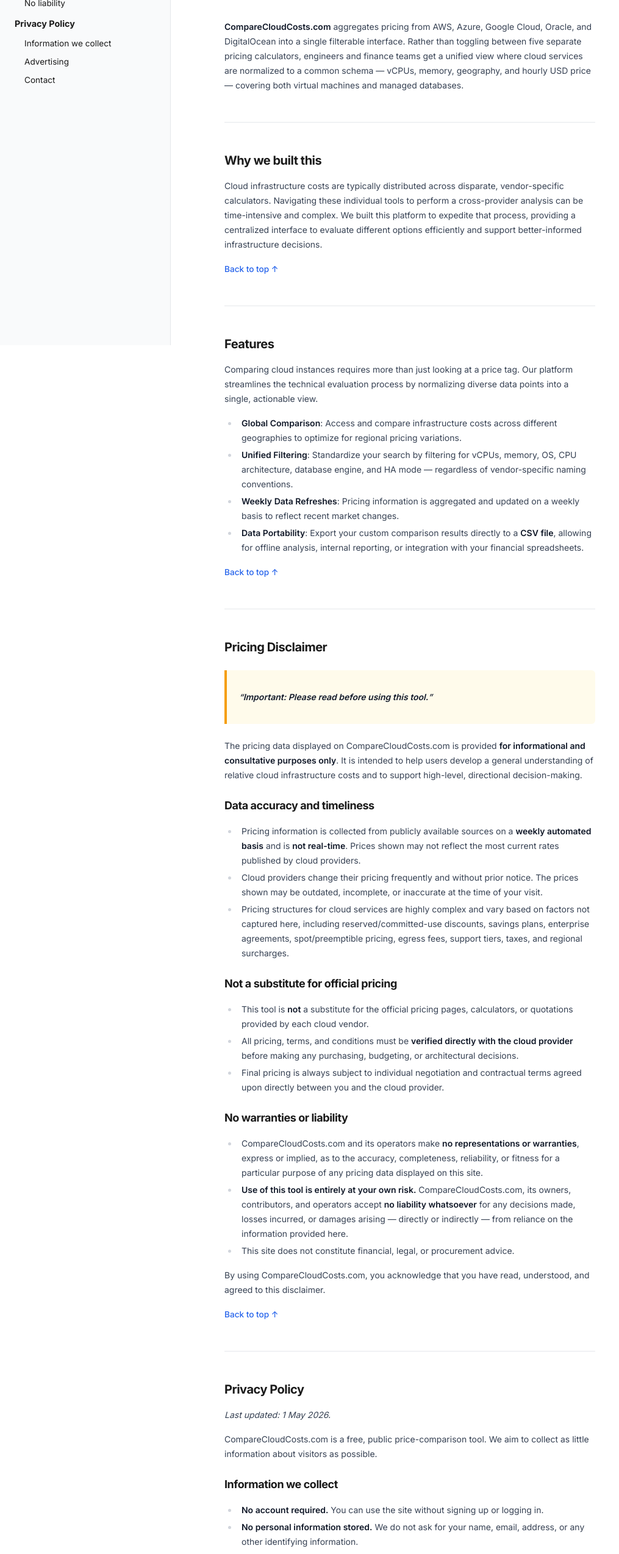
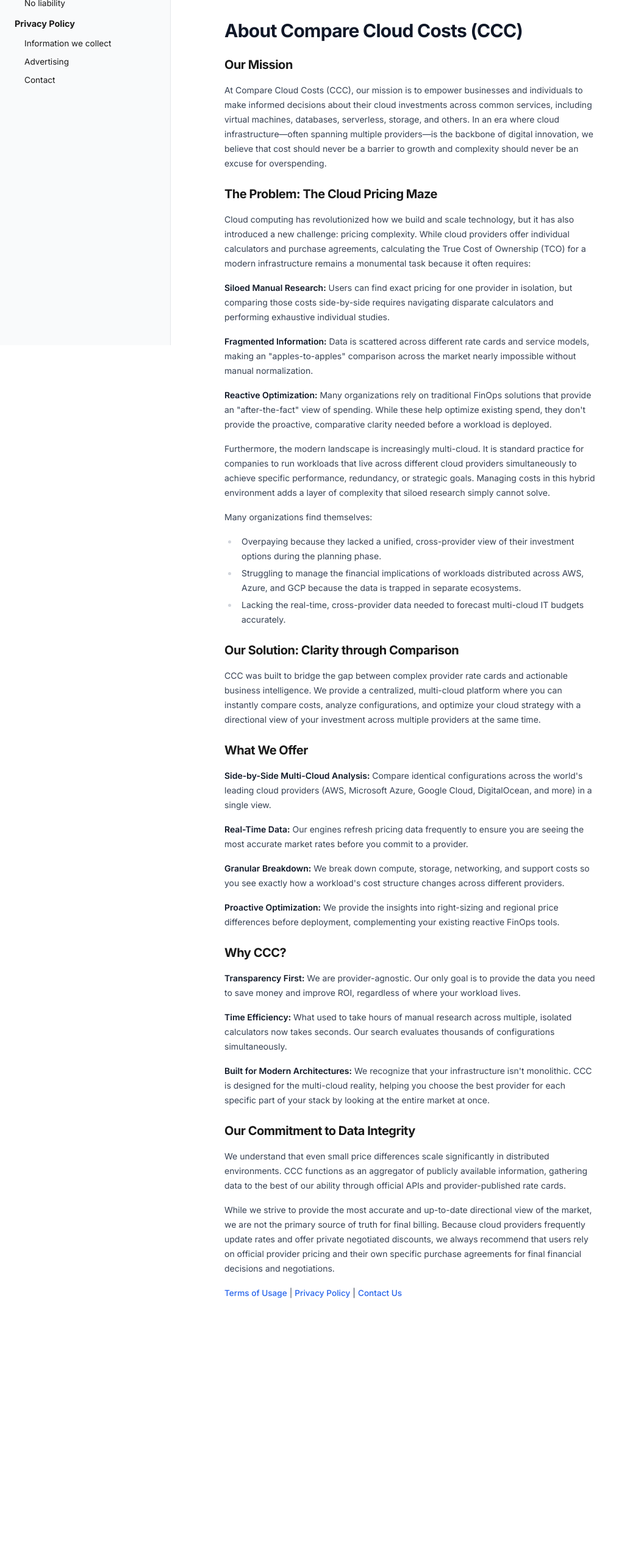
Before and after one commit to rodrigo-orzari/ccc, a React (Vite) app: page /about in a window 1280 px wide. Shown: the part 234-2782 px from the top of the page at 61% size, without its empty margins (0-1015 px from the left). After the commit the page ends 2478 px from the top, so only its background shows below. Built offline with nearby package versions, Linux system fonts and the light colour scheme.

Commit message:
About: Restructure page with proper H1/H2 headers and comprehensive content

```diff
--- a/src/pages/About.tsx
+++ b/src/pages/About.tsx
@@ -3,103 +3,59 @@
 
 const AboutPage: React.FC = () => {
   const content = `
-**CompareCloudCosts.com** aggregates pricing from AWS, Azure, Google Cloud, Oracle, and DigitalOcean into a single filterable interface. Rather than toggling between five separate pricing calculators, engineers and finance teams get a unified view where cloud services are normalized to a common schema — vCPUs, memory, geography, and hourly USD price — covering both virtual machines and managed databases.
+# About Compare Cloud Costs (CCC)
 
----
+## Our Mission
 
-## Why we built this
-Cloud infrastructure costs are typically distributed across disparate, vendor-specific calculators. Navigating these individual tools to perform a cross-provider analysis can be time-intensive and complex. We built this platform to expedite that process, providing a centralized interface to evaluate different options efficiently and support better-informed infrastructure decisions.
+At Compare Cloud Costs (CCC), our mission is to empower businesses and individuals to make informed decisions about their cloud investments across common services, including virtual machines, databases, serverless, storage, and others. In an era where cloud infrastructure—often spanning multiple providers—is the backbone of digital innovation, we believe that cost should never be a barrier to growth and complexity should never be an excuse for overspending.
 
-[Back to top ↑](#about-us)
+## The Problem: The Cloud Pricing Maze
 
----
+Cloud computing has revolutionized how we build and scale technology, but it has also introduced a new challenge: pricing complexity. While cloud providers offer individual calculators and purchase agreements, calculating the True Cost of Ownership (TCO) for a modern infrastructure remains a monumental task because it often requires:
 
-## Features
-Comparing cloud instances requires more than just looking at a price tag. Our platform streamlines the technical evaluation process by normalizing diverse data points into a single, actionable view.
+**Siloed Manual Research:** Users can find exact pricing for one provider in isolation, but comparing those costs side-by-side requires navigating disparate calculators and performing exhaustive individual studies.
 
-- **Global Comparison**: Access and compare infrastructure costs across different geographies to optimize for regional pricing variations.
-- **Unified Filtering**: Standardize your search by filtering for vCPUs, memory, OS, CPU architecture, database engine, and HA mode — regardless of vendor-specific naming conventions.
-- **Weekly Data Refreshes**: Pricing information is aggregated and updated on a weekly basis to reflect recent market changes.
-- **Data Portability**: Export your custom comparison results directly to a **CSV file**, allowing for offline analysis, internal reporting, or integration with your financial spreadsheets.
+**Fragmented Information:** Data is scattered across different rate cards and service models, making an "apples-to-apples" comparison across the market nearly impossible without manual normalization.
 
-[Back to top ↑](#about-us)
+**Reactive Optimization:** Many organizations rely on traditional FinOps solutions that provide an "after-the-fact" view of spending. While these help optimize existing spend, they don't provide the proactive, comparative clarity needed before a workload is deployed.
 
----
+Furthermore, the modern landscape is increasingly multi-cloud. It is standard practice for companies to run workloads that live across different cloud providers simultaneously to achieve specific performance, redundancy, or strategic goals. Managing costs in this hybrid environment adds a layer of complexity that siloed research simply cannot solve.
 
-## Pricing Disclaimer
+Many organizations find themselves:
 
-> **Important: Please read before using this tool.**
+- Overpaying because they lacked a unified, cross-provider view of their investment options during the planning phase.
+- Struggling to manage the financial implications of workloads distributed across AWS, Azure, and GCP because the data is trapped in separate ecosystems.
+- Lacking the real-time, cross-provider data needed to forecast multi-cloud IT budgets accurately.
 
-The pricing data displayed on CompareCloudCosts.com is provided **for informational and consultative purposes only**. It is intended to help users develop a general understanding of relative cloud infrastructure costs and to support high-level, directional decision-making.
+## Our Solution: Clarity through Comparison
 
-### Data accuracy and timeliness
-- Pricing information is collected from publicly available sources on a **weekly automated basis** and is **not real-time**. Prices shown may not reflect the most current rates published by cloud providers.
-- Cloud providers change their pricing frequently and without prior notice. The prices shown may be outdated, incomplete, or inaccurate at the time of your visit.
-- Pricing structures for cloud services are highly complex and vary based on factors not captured here, including reserved/committed-use discounts, savings plans, enterprise agreements, spot/preemptible pricing, egress fees, support tiers, taxes, and regional surcharges.
+CCC was built to bridge the gap between complex provider rate cards and actionable business intelligence. We provide a centralized, multi-cloud platform where you can instantly compare costs, analyze configurations, and optimize your cloud strategy with a directional view of your investment across multiple providers at the same time.
 
-### Not a substitute for official pricing
-- This tool is **not** a substitute for the official pricing pages, calculators, or quotations provided by each cloud vendor.
-- All pricing, terms, and conditions must be **verified directly with the cloud provider** before making any purchasing, budgeting, or architectural decisions.
-- Final pricing is always subject to individual negotiation and contractual terms agreed upon directly between you and the cloud provider.
+## What We Offer
 
-### No warranties or liability
-- CompareCloudCosts.com and its operators make **no representations or warranties**, express or implied, as to the accuracy, completeness, reliability, or fitness for a particular purpose of any pricing data displayed on this site.
-- **Use of this tool is entirely at your own risk.** CompareCloudCosts.com, its owners, contributors, and operators accept **no liability whatsoever** for any decisions made, losses incurred, or damages arising — directly or indirectly — from reliance on the information provided here.
-- This site does not constitute financial, legal, or procurement advice.
+**Side-by-Side Multi-Cloud Analysis:** Compare identical configurations across the world's leading cloud providers (AWS, Microsoft Azure, Google Cloud, DigitalOcean, and more) in a single view.
 
-By using CompareCloudCosts.com, you acknowledge that you have read, understood, and agreed to this disclaimer.
+**Real-Time Data:** Our engines refresh pricing data frequently to ensure you are seeing the most accurate market rates before you commit to a provider.
 
-[Back to top ↑](#about-us)
+**Granular Breakdown:** We break down compute, storage, networking, and support costs so you see exactly how a workload's cost structure changes across different providers.
 
----
+**Proactive Optimization:** We provide the insights into right-sizing and regional price differences before deployment, complementing your existing reactive FinOps tools.
 
-## Privacy Policy
+## Why CCC?
 
-_Last updated: 1 May 2026._
+**Transparency First:** We are provider-agnostic. Our only goal is to provide the data you need to save money and improve ROI, regardless of where your workload lives.
 
-CompareCloudCosts.com is a free, public price-comparison tool. We aim to collect as little information about visitors as possible.
+**Time Efficiency:** What used to take hours of manual research across multiple, isolated calculators now takes seconds. Our search evaluates thousands of configurations simultaneously.
 
-### Information we collect
-- **No account required.** You can use the site without signing up or logging in.
-- **No personal information stored.** We do not ask for your name, email, address, or any other identifying information.
-- **Server logs.** Our hosting provider records standard request logs for operational and security purposes.
+**Built for Modern Architectures:** We recognize that your infrastructure isn't monolithic. CCC is designed for the multi-cloud reality, helping you choose the best provider for each specific part of your stack by looking at the entire market at once.
 
-[Back to top ↑](#about-us)
+## Our Commitment to Data Integrity
 
----
+We understand that even small price differences scale significantly in distributed environments. CCC functions as an aggregator of publicly available information, gathering data to the best of our ability through official APIs and provider-published rate cards.
 
-### Third-party advertising
-This site displays advertisements served by Google AdSense. Google and its partners may use cookies and other identifiers to serve and personalise ads based on your browsing activity.
+While we strive to provide the most accurate and up-to-date directional view of the market, we are not the primary source of truth for final billing. Because cloud providers frequently update rates and offer private negotiated discounts, we always recommend that users rely on official provider pricing and their own specific purchase agreements for final financial decisions and negotiations.
 
-[Back to top ↑](#about-us)
-
----
-
-### Cookies
-In addition to advertising cookies, the site may set minimal first-party cookies for basic functionality.
-
-[Back to top ↑](#about-us)
-
----
-
-### Children
-This site is not directed at children under 13 and we do not knowingly collect information from children.
-
-[Back to top ↑](#about-us)
-
----
-
-### Changes to this policy
-If we update this policy, we will revise the "Last updated" date at the top of this section. Continued use of the site constitutes acceptance of the updated policy.
-
-[Back to top ↑](#about-us)
-
----
-
-### Contact
-Questions about this policy? Email [hello@comparecloudcosts.com](mailto:hello@comparecloudcosts.com).
-
-[Back to top ↑](#about-us)
+[Terms of Usage](#) | [Privacy Policy](#) | [Contact Us](mailto:hello@comparecloudcosts.com)
 `;
 
   return (
```
